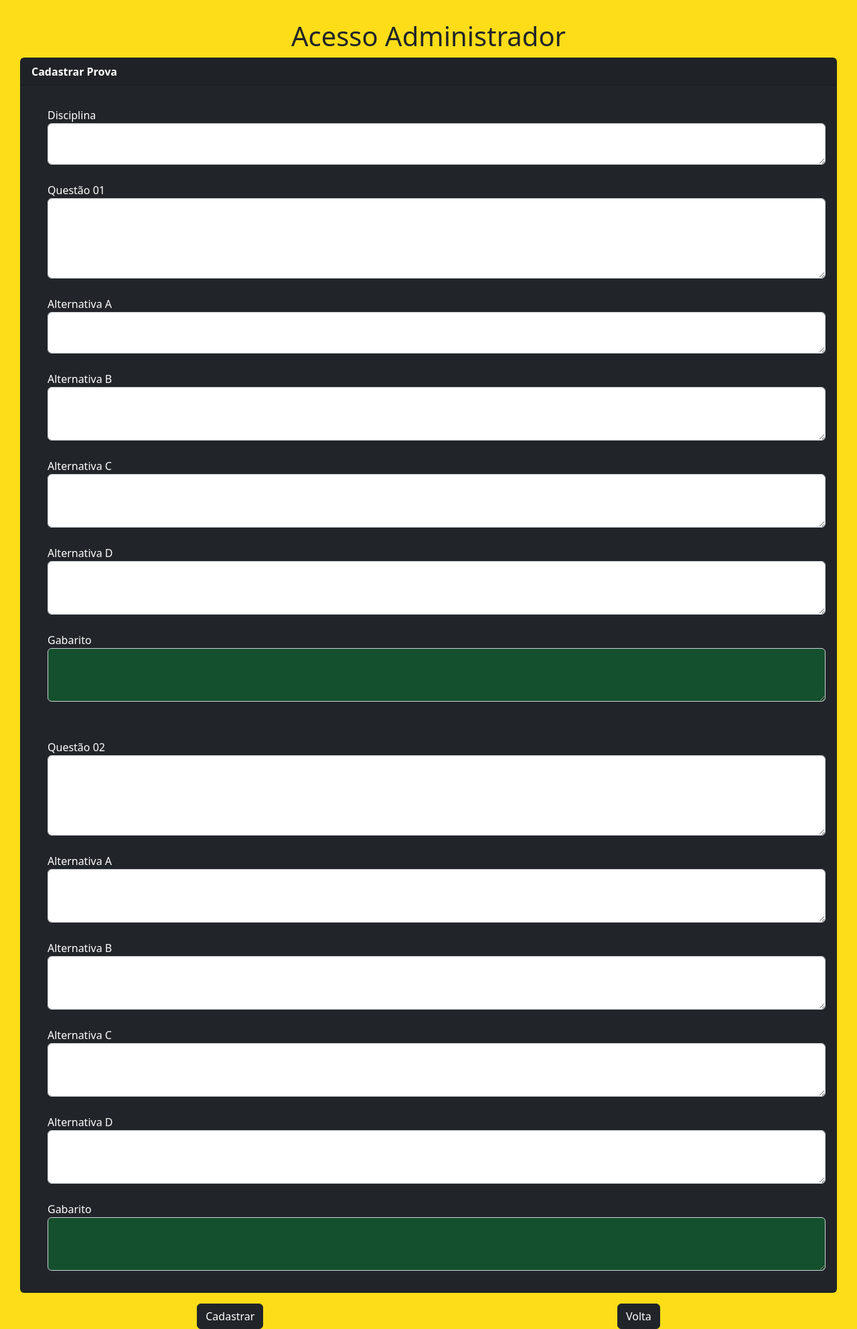
After one commit to fabriciovale20/portal-aluno, a Flask app: page /cadastrarprova in a window 1280 px wide. The commit adds this page. Shown: the whole page at 67% size. Run offline with Flask 2, Linux system fonts and the light colour scheme.

Commit message:
Atualização

```diff
--- a/app.py
+++ b/app.py
@@ -42,6 +42,10 @@ def home():
     cursor.execute(comando)
     lista_provas = cursor.fetchall()
 
+    provas_disponiveis = []
+    for nome_disciplina_avaliacao in lista_provas:
+        provas_disponiveis.append(nome_disciplina_avaliacao)
+
     # Validação do Usuário e Senha inseridos na page Home
     if usuario != None and senha != None:
         for user in lista_alunos:
@@ -57,7 +61,7 @@ def home():
                 else: # Caso o login for válido, será redirecionado para a página de aluno
                     # primeiro_nome = nome_aluno[:nome_aluno.find(' '):] # Para pegar apenas o primeiro nome do aluno
 
-                    return render_template('pagealuno.html', id_aluno=id_aluno, nome_aluno=nome_aluno, usuario_aluno=usuario_aluno, senha_aluno=senha_aluno, tipo_aluno=tipo_aluno)
+                    return render_template('pagealuno.html', id_aluno=id_aluno, nome_aluno=nome_aluno, usuario_aluno=usuario_aluno, senha_aluno=senha_aluno, tipo_aluno=tipo_aluno, provas_disponiveis=provas_disponiveis)
         else: # Caso o Usuário e Senha não possuam no Banco de Dados é retornado a mensagem de Login inválido
             incorreto = True
             msg = 'Login inválido, tente novamente!'
@@ -78,18 +82,29 @@ def pagealuno():
 
     return render_template('pagealuno.html', id_aluno=id_aluno, nome_aluno=nome_aluno, usuario_aluno=usuario_aluno, senha_aluno=senha_aluno, tipo_aluno=tipo_aluno)
 
-# Função para deletar os cadastros realizados
-@app.route('/deletar/<int:id>') # Exclusão é realizado com a coleta do ID do cadastro
-def deletar(id):
-    comando = f'DELETE FROM aluno WHERE id = {id};'
-    cursor.execute(comando)
-    conexao.commit()
+####### USUÁRIO #######
+# CADASTRAR
+@app.route('/cadastrousuario', methods=['GET', 'POST'])
+def cadastrousuario():
+    if request.method == 'POST': # POST é quando o usuário solicita ao Banco de Dados que seja alterado alguma informação por meio da requisição do formulário
+        novo_nome = request.form.get('nome')
+        novo_usuario = request.form.get('usuario')
+        nova_senha = request.form.get('senha')
+        novo_tipo = request.form.get('tipo')
 
-    return redirect('/pageadmin') # Redirecionado para a Página Inicial
+        # Adicionando as variáveis a Classe Aluno
+        comando = f'''INSERT INTO aluno (nome, usuario, senha, tipo)
+            VALUES ("{novo_nome}", "{novo_usuario}", "{nova_senha}", "{novo_tipo}");'''
+        cursor.execute(comando)
+        conexao.commit()
 
-# Função de Atualizar cadastro do aluno
-@app.route('/atualizar/<int:id>', methods=['GET', 'POST'])
-def atualizar(id):
+        return redirect('pageadmin')
+    else:
+        return render_template('cadastrousuario.html')
+
+# ATUALIZAR
+@app.route('/atualizarusuario/<int:id>', methods=['GET', 'POST'])
+def atualizarusuario(id):
     print(tipo_aluno)
     comando = f'SELECT * FROM aluno'
     cursor.execute(comando)
@@ -129,62 +144,65 @@ def atualizar(id):
         elif tipo_aluno == 'Aluno':
             return render_template('upgradealuno.html', aluno=aluno)
 
-# Função para transformar para tipo Float
-def tipo_float(nota):
-    nota = nota.replace(',','.') # Números decimais no Python são com "." Ponto e não com vírgula ",", dessa forma é realizado a substituição da pontuação e transformado em tipo float
+# DELETAR
+@app.route('/deletarusuario/<int:id>') # Exclusão é realizado com a coleta do ID do cadastro
+def deletarusuario(id):
+    comando = f'DELETE FROM aluno WHERE id = {id};'
+    cursor.execute(comando)
+    conexao.commit()
 
-    return float(nota)
+    return redirect('/pageadmin') # Redirecionado para a Página Inicial
 
-# Função de coleto e tratamento de dados do formulário HTML CADASTRAR USUÁRIO
-@app.route('/cadastrousuario', methods=['GET', 'POST'])
-def cadastrousuario():
+####### HISTÓRICO DE AVALIAÇÃO #######
+# ALTERAR
+@app.route('/atualizaravaliacao/<int:id>', methods=['GET', 'POST'])
+def atualizaravaliacao(id):
+    comando = f'SELECT * FROM avaliacao'
+    cursor.execute(comando)
+    lista_avaliacao = cursor.fetchall()
+
+    # Identificando pelo ID, qual avaliação será atualizado
+    for id_avaliacao in lista_avaliacao:
+        if id == id_avaliacao[0]:
+            avaliacao = id_avaliacao
+            print(avaliacao)
+
+    # Condição IF para redirecionar para a página correta.
     if request.method == 'POST': # POST é quando o usuário solicita ao Banco de Dados que seja alterado alguma informação por meio da requisição do formulário
-        novo_nome = request.form.get('nome')
-        novo_usuario = request.form.get('usuario')
-        nova_senha = request.form.get('senha')
-        novo_tipo = request.form.get('tipo')
+        nota_final = 0
 
-        # Adicionando as variáveis a Classe Aluno
-        comando = f'''INSERT INTO aluno (nome, usuario, senha, tipo)
-            VALUES ("{novo_nome}", "{novo_usuario}", "{nova_senha}", "{novo_tipo}");'''
+        att_nota1 = request.form.get('nota1')
+        att_nota2 = request.form.get('nota2')
+
+        # Validando se a resposta foi certa ou errada QUESTÃO 01
+        if att_nota1 == 'Certo' and att_nota2 == 'Certo':
+            nota_final = 10
+        elif att_nota1 == 'Certo' or att_nota2 == 'Certo':
+            nota_final = 5
+        else:
+            nota_final = 0
+
+        # Atualizando informações no Banco de Dados
+        print('Atualizando...')
+        comando = f'''UPDATE avaliacao SET nota1 = "{att_nota1}", nota2 = "{att_nota2}", nota_final = "{nota_final}" WHERE id = {id};'''
         cursor.execute(comando)
         conexao.commit()
 
-        return redirect('pageadmin')
-    else:
-        return render_template('cadastrousuario.html')
+        return redirect('/pageadmin')
 
-# Função de coleta e tratamento de dados do formulário HTML CADASTRAR AVALIAÇÃO
-def coletar_dados():
-    global nome, data_nascimento, disciplina, hora, nota1, nota2, nota3, nota4, simulado, media # Indicando que essas variáveis são globais para ser utilizadas em qualquer função do código
+    else: # Caso o method for GET. GET é quando o usuário realiza apenas consulta (Query) no Banco de Dados
+        return render_template('alteraravaliacao.html', avaliacao=avaliacao)
 
-    # Coletando nome do formulário HTML
-    nome = request.form['nome']
+# DELETAR
+@app.route('/deletaravaliacao/<int:id>') # Exclusão é realizado com a coleta do ID do cadastro
+def deletaravaliacao(id):
+    comando = f'DELETE FROM avaliacao WHERE id = {id};'
+    cursor.execute(comando)
+    conexao.commit()
 
-    # Formatando a data para Dia/Mês/Ano
-    data_nascimento = request.form['data_nascimento']
-    dia = data_nascimento[8:10]
-    mes = data_nascimento[5:7]
-    ano = data_nascimento[0:4]
-    data_nascimento = f'{dia}/{mes}/{ano}'
+    return redirect('/pageadmin') # Redirecionado para a Página Inicial
 
-    # Coletando a escola do formulário HTML
-    disciplina = request.form['disciplina']
-
-    # Coletando data atual do registro realizado
-    hora = datetime.today().strftime('%d/%m/%Y %H:%M:%S')
-
-    # Coleta das Notas
-    nota1 = tipo_float(request.form['nota1']) # Nota da Avaliação 1 (Peso 1.5)
-    nota2 = tipo_float(request.form['nota2']) # Nota da Avaliação 2 (Peso 1.5)
-    nota3 = tipo_float(request.form['nota3']) # Nota da Avaliação 3 (Peso 4)
-    nota4 = tipo_float(request.form['nota4']) # Nota da Avaliação 4 (Peso 3)
-    simulado = tipo_float(request.form['simulado']) # Nota do Simulado
-
-    # Trantando notas para tipo float
-    media = round(((((nota1*1.5) + (nota2*1.5) + (nota3*4) + (nota4*3)) / 10) + simulado),2) # Média das notas
-
-# Prova
+# COLETANDO PROVA ESCOLHIDA
 @app.route('/prova', methods=['GET','POST'])
 def prova():
     global resposta1, resposta2, disciplina_selecionada
@@ -203,7 +221,7 @@ def prova():
 
             return render_template('prova.html', prova=prova)
 
-# Coletando respostas da avaliação
+# COLETANDO RESPOSTAS DA AVALIAÇÃO REALIZADA
 @app.route('/finalizarprova', methods=['GET','POST'])
 def finalizarprova():
     nota_final = 0
@@ -240,54 +258,128 @@ def finalizarprova():
 
     return render_template('pagealuno.html', id_aluno=id_aluno, nome_aluno=nome_aluno, usuario_aluno=usuario_aluno, senha_aluno=senha_aluno, tipo_aluno=tipo_aluno)
 
-# Alterar Avaliação realizada
-@app.route('/atualizaravaliacao/<int:id>', methods=['GET', 'POST'])
-def atualizaravaliacao(id):
-    comando = f'SELECT * FROM avaliacao'
-    cursor.execute(comando)
-    lista_avaliacao = cursor.fetchall()
-
-    # Identificando pelo ID, qual avaliação será atualizado
-    for id_avaliacao in lista_avaliacao:
-        if id == id_avaliacao[0]:
-            avaliacao = id_avaliacao
-            print(avaliacao)
-
+####### PROVAS CADASTRADAS #######
+# CADASTRAR
+@app.route('/cadastrarprova', methods=['GET', 'POST'])
+def cadastrarprova():
     # Condição IF para redirecionar para a página correta.
     if request.method == 'POST': # POST é quando o usuário solicita ao Banco de Dados que seja alterado alguma informação por meio da requisição do formulário
-        nota_final = 0
 
-        att_nota1 = request.form.get('nota1')
-        att_nota2 = request.form.get('nota2')
+        disciplina = request.form.get('disciplina')
+        questao1 = request.form.get('questao1')
+        alternativa_a1 = request.form.get('alternativa_a1')
+        alternativa_b1 = request.form.get('alternativa_b1')
+        alternativa_c1 = request.form.get('alternativa_c1')
+        alternativa_d1 = request.form.get('alternativa_d1')
+        gabarito1 = request.form.get('gabarito1')
 
-        # Validando se a resposta foi certa ou errada QUESTÃO 01
-        if att_nota1 == 'Certo' and att_nota2 == 'Certo':
-            nota_final = 10
-        elif att_nota1 == 'Certo' or att_nota2 == 'Certo':
-            nota_final = 5
-        else:
-            nota_final = 0
+        questao2 = request.form.get('questao2')
+        alternativa_a2 = request.form.get('alternativa_a2')
+        alternativa_b2 = request.form.get('alternativa_b2')
+        alternativa_c2 = request.form.get('alternativa_c2')
+        alternativa_d2 = request.form.get('alternativa_d2')
+        gabarito2 = request.form.get('gabarito2')
 
         # Atualizando informações no Banco de Dados
-        print('Atualizando...')
-        comando = f'''UPDATE avaliacao SET nota1 = "{att_nota1}", nota2 = "{att_nota2}", nota_final = "{nota_final}" WHERE id = {id};'''
+        print('Cadastrando...')
+        comando = f'''INSERT INTO prova (disciplina, questao1, a1, b1, c1, d1, resposta1, questao2, a2, b2, c2, d2, resposta2)
+            VALUES ("{disciplina}", "{questao1}", "{alternativa_a1}", "{alternativa_b1}", "{alternativa_c1}", "{alternativa_d1}", "{gabarito1}",
+            "{questao2}", "{alternativa_a2}", "{alternativa_b2}", "{alternativa_c2}", "{alternativa_d2}", "{gabarito2}");'''
         cursor.execute(comando)
         conexao.commit()
 
         return redirect('/pageadmin')
+    else: # Caso o method for GET. GET é quando o usuário realiza apenas consulta (Query) no Banco de Dados
+        return render_template('cadastrarprova.html')
 
+# ATUALIZAR
+@app.route('/atualizarprova/<int:id>', methods=['GET', 'POST'])
+def atualizarprova(id):
+    comando = f'SELECT * FROM prova'
+    cursor.execute(comando)
+    lista_provas = cursor.fetchall()
+
+    # Identificando pelo ID, qual cadastro será atualizado
+    for id_prova in lista_provas:
+        if id == id_prova[0]:
+            prova = id_prova
+
+    # Condição IF para redirecionar para a página correta.
+    if request.method == 'POST': # POST é quando o usuário solicita ao Banco de Dados que seja alterado alguma informação por meio da requisição do formulário
+
+        att_disciplina = request.form.get('disciplina')
+        att_questao1 = request.form.get('questao1')
+        att_alternativa_a1 = request.form.get('alternativa_a1')
+        att_alternativa_b1 = request.form.get('alternativa_b1')
+        att_alternativa_c1 = request.form.get('alternativa_c1')
+        att_alternativa_d1 = request.form.get('alternativa_d1')
+        att_gabarito1 = request.form.get('gabarito1')
+
+        att_questao2 = request.form.get('questao2')
+        att_alternativa_a2 = request.form.get('alternativa_a2')
+        att_alternativa_b2 = request.form.get('alternativa_b2')
+        att_alternativa_c2 = request.form.get('alternativa_c2')
+        att_alternativa_d2 = request.form.get('alternativa_d2')
+        att_gabarito2 = request.form.get('gabarito2')
+
+        # Atualizando informações no Banco de Dados
+        print('Atualizando...')
+        comando = f'''UPDATE prova SET disciplina = "{att_disciplina}",
+        questao1 = "{att_questao1}", a1 = "{att_alternativa_a1}", b1 = "{att_alternativa_b1}", c1 = "{att_alternativa_c1}", d1 = "{att_alternativa_d1}", resposta1 = "{att_gabarito1}",
+        questao2 = "{att_questao2}", a2 = "{att_alternativa_a2}", b2 = "{att_alternativa_b2}", c2 = "{att_alternativa_c2}", d2 = "{att_alternativa_d2}", resposta2 = "{att_gabarito2}"
+        WHERE id = {id};'''
+        cursor.execute(comando)
+        conexao.commit()
+
+        return redirect('/pageadmin')
     else: # Caso o method for GET. GET é quando o usuário realiza apenas consulta (Query) no Banco de Dados
-        return render_template('upgradeprova.html', avaliacao=avaliacao)
+        return render_template('alterarprova.html', prova=prova)
 
-# Deletar os Avaliação realizados
-@app.route('/deletaravaliacao/<int:id>') # Exclusão é realizado com a coleta do ID do cadastro
-def deletaravaliacao(id):
-    comando = f'DELETE FROM avaliacao WHERE id = {id};'
+# DELETAR
+@app.route('/deletarprova/<int:id>') # Exclusão é realizado com a coleta do ID do cadastro
+def deletarprova(id):
+    comando = f'DELETE FROM prova WHERE id = {id};'
     cursor.execute(comando)
     conexao.commit()
 
     return redirect('/pageadmin') # Redirecionado para a Página Inicial
 
+# # Função de coleta e tratamento de dados do formulário HTML CADASTRAR AVALIAÇÃO
+# def coletar_dados():
+#     global nome, data_nascimento, disciplina, hora, nota1, nota2, nota3, nota4, simulado, media # Indicando que essas variáveis são globais para ser utilizadas em qualquer função do código
+
+#     # Coletando nome do formulário HTML
+#     nome = request.form['nome']
+
+#     # Formatando a data para Dia/Mês/Ano
+#     data_nascimento = request.form['data_nascimento']
+#     dia = data_nascimento[8:10]
+#     mes = data_nascimento[5:7]
+#     ano = data_nascimento[0:4]
+#     data_nascimento = f'{dia}/{mes}/{ano}'
+
+#     # Coletando a escola do formulário HTML
+#     disciplina = request.form['disciplina']
+
+#     # Coletando data atual do registro realizado
+#     hora = datetime.today().strftime('%d/%m/%Y %H:%M:%S')
+
+#     # Coleta das Notas
+#     nota1 = tipo_float(request.form['nota1']) # Nota da Avaliação 1 (Peso 1.5)
+#     nota2 = tipo_float(request.form['nota2']) # Nota da Avaliação 2 (Peso 1.5)
+#     nota3 = tipo_float(request.form['nota3']) # Nota da Avaliação 3 (Peso 4)
+#     nota4 = tipo_float(request.form['nota4']) # Nota da Avaliação 4 (Peso 3)
+#     simulado = tipo_float(request.form['simulado']) # Nota do Simulado
+
+#     # Trantando notas para tipo float
+#     media = round(((((nota1*1.5) + (nota2*1.5) + (nota3*4) + (nota4*3)) / 10) + simulado),2) # Média das notas
+
+# # Função para transformar para tipo Float
+# def tipo_float(nota):
+#     nota = nota.replace(',','.') # Números decimais no Python são com "." Ponto e não com vírgula ",", dessa forma é realizado a substituição da pontuação e transformado em tipo float
+
+#     return float(nota)
+
 # Linha de código padrão para execução
 if __name__ == '__main__':
     app.run(debug=False)
--- /dev/null
+++ b/templates/cadastrarprova.html
@@ -0,0 +1,108 @@
+<!DOCTYPE html>
+<html lang="pt">
+<head>
+    <meta charset="UTF-8">
+    <meta http-equiv="X-UA-Compatible" content="IE=edge">
+    <meta name="viewport" content="width=device-width, initial-scale=1.0">
+    <!-- CSS do projeto que está dentro da pasta STATIC/CSS -->
+    <link rel="stylesheet" href="{{ url_for('static', filename= 'css/style.css') }}">
+    <!-- Ícone da página -->
+    <link rel="icon" href="{{ url_for('static', filename= 'favicon.png') }}">
+    <!-- BootStrap -->
+    <link href="https://cdn.jsdelivr.net/npm/bootstrap@5.2.0/dist/css/bootstrap.min.css" rel="stylesheet" integrity="sha384-gH2yIJqKdNHPEq0n4Mqa/HGKIhSkIHeL5AyhkYV8i59U5AR6csBvApHHNl/vI1Bx" crossorigin="anonymous">
+    <title>Cadastrar Prova</title>
+</head>
+<body>
+    <div>
+      <h1>Acesso Administrador</h1>
+    </div>
+
+    <div class="card text-bg-dark mb-3">
+      <form action="/cadastrarprova" method="POST" id="form-cadastrar">
+        <div class="card-header"><strong>Cadastrar Prova</strong></div>
+          <div class="card-body">
+            <p class="card-text">
+              <div class="form-check">
+                <label for="nome">Disciplina</label>
+                <textarea type="text" class="form-control" id="disciplina" name="disciplina" required></textarea><!-- "required" faz a verificação se o campo foi preenchido -->
+              </div>
+              <br>
+              <div class="form-check">
+                <label for="nome">Questão 01</label>
+                  <textarea type="text" cols="10" rows="2" class="form-control" id="questao1" name="questao1" style="height: 120px" required></textarea>
+              </div>
+              <br>
+              <div class="form-check">
+                <label for="nome">Alternativa A</label>
+                <textarea type="text" class="form-control" id="alternativa_a1" name="alternativa_a1" required></textarea>
+              </div>
+              <br>
+              <div class="form-check">
+                <label for="nome">Alternativa B</label>
+                <textarea type="text" class="form-control" id="alternativa_b1" name="alternativa_b1" style="height: 80px;" required></textarea>
+              </div>
+              <br>
+              <div class="form-check">
+                <label for="nome">Alternativa C</label>
+                <textarea type="text" class="form-control" id="alternativa_c1" name="alternativa_c1" style="height: 80px;" required></textarea>
+              </div>
+              <br>
+              <div class="form-check">
+                <label for="nome">Alternativa D</label>
+                <textarea type="text" class="form-control" id="alternativa_d1" name="alternativa_d1" style="height: 80px;" required></textarea>
+              </div>
+              <br>
+              <div class="form-check">
+                <label for="nome">Gabarito</label>
+                <textarea type="text" class="form-control" id="gabarito1" name="gabarito1" style="height: 80px; background-color:rgb(20, 80, 45); color:white; font-weight:bold;" required></textarea>
+              </div>
+            </p>
+            <p class="card-text">
+              <br>
+              <div class="form-check">
+                <label for="nome">Questão 02</label>
+                  <textarea type="text" class="form-control" id="questao2" name="questao2" style="height: 120px" required></textarea>
+              </div>
+              <br>
+              <div class="form-check">
+                <label for="nome">Alternativa A</label>
+                <textarea type="text" class="form-control" id="alternativa_a2" name="alternativa_a2" style="height: 80px;" required></textarea>
+              </div>
+              <br>
+              <div class="form-check">
+                <label for="nome">Alternativa B</label>
+                <textarea type="text" class="form-control" id="alternativa_b2" name="alternativa_b2" style="height: 80px;" required></textarea>
+              </div>
+              <br>
+              <div class="form-check">
+                <label for="nome">Alternativa C</label>
+                <textarea type="text" class="form-control" id="alternativa_c2" name="alternativa_c2" style="height: 80px;" required></textarea>
+              </div>
+              <br>
+              <div class="form-check">
+                <label for="nome">Alternativa D</label>
+                <textarea type="text" class="form-control" id="alternativa_d2" name="alternativa_d2" style="height: 80px;" required></textarea>
+              </div>
+              <br>
+              <div class="form-check">
+                <label for="nome">Gabarito</label>
+                <textarea type="text" class="form-control" id="gabarito2" name="gabarito2" style="height: 80px; background-color:rgb(20, 80, 45); color:white; font-weight:bold;" required></textarea>
+              </div>
+            </p>
+          </div>
+        </div>
+        <div class="bts">
+          <div>
+            <button type="submit" class="btn btn-dark" form="form-cadastrar">Cadastrar</button>
+          </div>
+          <div>
+            <a href="/pageadmin" class="btn btn-dark">Volta</a>
+          </div>
+        </div>
+      </form>
+    </div>
+    <!-- Script de JavaScript para Bootstrap -->
+  <script src="https://cdn.jsdelivr.net/npm/@popperjs/core@2.11.5/dist/umd/popper.min.js" integrity="sha384-Xe+8cL9oJa6tN/veChSP7q+mnSPaj5Bcu9mPX5F5xIGE0DVittaqT5lorf0EI7Vk" crossorigin="anonymous"></script>
+  <script src="https://cdn.jsdelivr.net/npm/bootstrap@5.2.0/dist/js/bootstrap.min.js" integrity="sha384-ODmDIVzN+pFdexxHEHFBQH3/9/vQ9uori45z4JjnFsRydbmQbmL5t1tQ0culUzyK" crossorigin="anonymous"></script>
+</body>
+</html>
--- a/templates/upgrade.html
+++ b/templates/upgrade.html
@@ -18,7 +18,7 @@
     </div>
 
     <div class="card text-bg-dark mb-3">
-      <form action="/atualizar/{{ aluno[0] }}" method="POST" id="form-cadastrar">
+      <form action="/atualizarusuario/{{ aluno[0] }}" method="POST" id="form-cadastrar">
         <div class="card-header"><strong>Atualizar Usuário</strong></div>
           <div class="card-body">
             <p class="card-text">
--- a/templates/upgradealuno.html
+++ b/templates/upgradealuno.html
@@ -14,7 +14,7 @@
 </head>
 <body>
     <div class="card text-bg-dark mb-3">
-      <form action="/atualizar/{{aluno[0]}}" method="POST" id="form-cadastrar">
+      <form action="/atualizarusuario/{{aluno[0]}}" method="POST" id="form-cadastrar">
         <div class="card-header"><strong>Atualizar Cadastro</strong></div>
           <div class="card-body">
             <p class="card-text">
```
Also changed, not shown: templates/alterarprova.html (added, +108 -0 lines), templates/pageadmin.html (+11 -6 lines), templates/pagealuno.html (+4 -3 lines), templates/alteraravaliacao.html (renamed from templates/upgradeprova.html).
